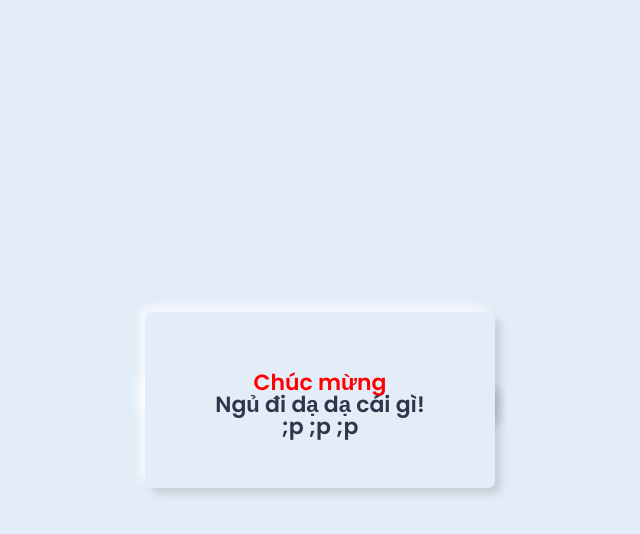
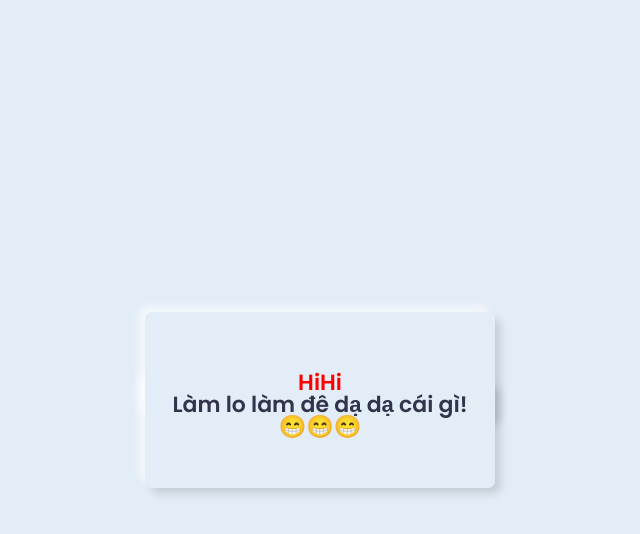
Before and after one commit to AnhTu128/Mycrush2, a plain HTML site: page index.html in a window 1280 px wide. Both pictures are taken after a click on the element 558 px from the left and 466 px from the top of the page. Shown: the whole page, without its empty margins (320-960 px from the left). Drawn offline with Linux system fonts and the light colour scheme.

Commit message:
Update index.html

```diff
--- a/index.html
+++ b/index.html
@@ -44,9 +44,9 @@
                     <div style="height: 30px;"></div>
                     <div class="card__title--name">
                         <h1>
-                            <span style="color: red;">Chúc mừng</span>
-                            <br> Ngủ đi dạ dạ cái gì! <br>
-                            <span> ;p ;p ;p </span>
+                            <span style="color: red;">HiHi</span>
+                            <br> Làm lo làm đê dạ dạ cái gì! <br>
+                            <span>😁😁😁</span>
                         </h1>
                     </div>
                     <div style="height: 30px;"></div>
```
